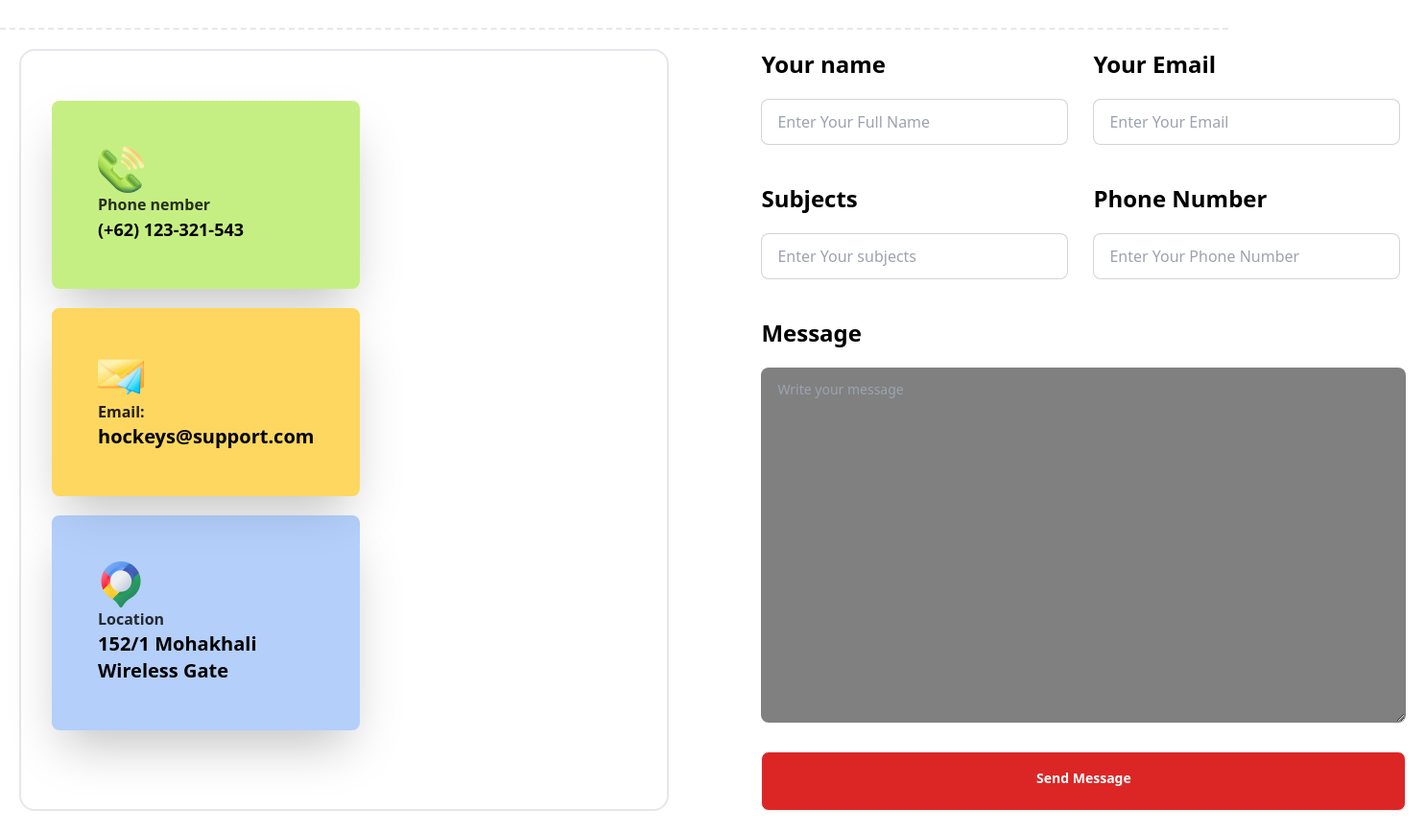
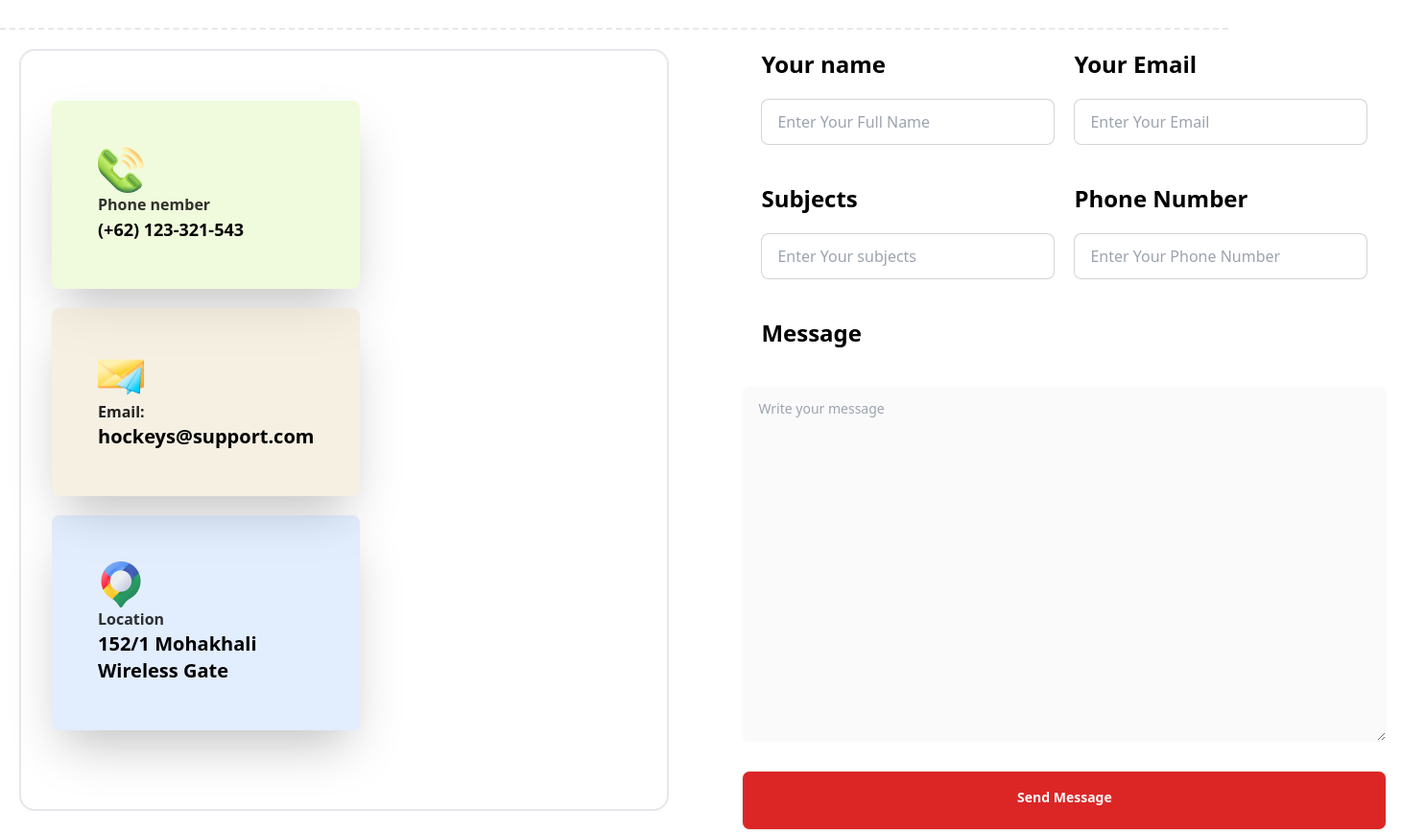
Before and after one commit to radiyashimu1122/assignment-3, a plain HTML site: page index.html in a window 1280 px wide. Shown: the part 4707-5575 px from the top of the page at 96% size, 1485 px wide, since content can reach past the window. Drawn offline with nearby package versions, Linux system fonts and the light colour scheme.

Commit message:
responsive update

```diff
--- a/index.html
+++ b/index.html
@@ -11,9 +11,9 @@
 <link href="https://fonts.googleapis.com/css2?family=Manrope:wght@700;800&display=swap" rel="stylesheet">
  <!-- This is Css link -->
  <link rel="stylesheet" href="style.css">
- <!-- This is favicone -->
+ <!-- This is favicon  -->
  <link rel="icon" type="image/x-icon" href="images/favicone.jpg">
- <!-- Tailwind and Daisy UI link -->
+ <!-- This is  Tailwind and Daisy UI link -->
  <link href="https://cdn.jsdelivr.net/npm/daisyui@4.6.0/dist/full.min.css" rel="stylesheet" type="text/css" />
 <script src="https://cdn.tailwindcss.com"></script>
 </head>
@@ -89,7 +89,7 @@
       <p class="text-[#0d0d1266]"> <strong>Portage Lake Hockey Club in 1904, one of the first professional hockey clubs.
         <br>professional ice hockey club based in Bratislava, Slovakia. In 2012, they left</strong></p>
   </div>
-   <!-- This is progress section start   -->
+   <!-- This is Professional Hockeys Club section start   -->
   <div class="flex flex-col lg:flex-row text-center gap-6">
       <div class="flex flex-col justify-between items-center ">
           <div class="radial-progress text-red-500 mb-6" style="--value:87;" role="progressbar"><span class="text-black">87%</span></div>
@@ -120,8 +120,9 @@
           </div>
           </div>
           </div>
-  <!-- This is progress section end -->
 </section>
+<!-- This is Professional Hockeys Club section end -->
+<!-- This is Program Section start   -->
 <section class="my-[50px]">
   <div
     class="border-y-2 border-dashed my-[50px] text-center py-8 flex flex-col gap-6">
@@ -194,7 +195,7 @@
     </div>
   </div>
 </section>
-
+<!-- This is Program Section start   -->
    <!-- Our new products section start  -->
 <div class="border-y-2 border-dashed  text-center py-8 flex flex-col gap-6 ">
   <h1 class="text-4xl"><span class="text-[black] font-bold ">Our New Products</span></h1>
@@ -301,12 +302,9 @@
  <!-- This is Clients Question section start -->
 <section class="container mx-auto ">
   <div class=" border-y-2 border-dashed mx-auto text-center ">
-      <!-- <hr class=" mx-auto text-center my-5"> -->
       <h2 class="text-2xl lg:text-4xl font-bold text-black my-5">Clients Question</h2>
       <p class="opacity-80 p-5 font-bold">Here are the top 5 questions you'd ask your customers ·
         What can my company do to better serve your needs·<br> How satisfied are you with our products/services?</p>
-      <!-- <hr class=" mx-auto text-center my-8"> -->
-
   </div>
   <div class="border-2 rounded-2xl mt-8 mx-5 ">
       <div class="lg:flex ">
@@ -373,7 +371,9 @@
       </div>
   </div>
 </section>
-<!------- Get In Touch------ -->
+
+ <!-- This is Clients Question section start -->
+ <!-- This is  Get In Touch section start -->
 <section class="container mx-auto mt-5">
   <div class=" border-y-2 border-dashed   mx-auto text-center p-8 ">
       <h2 class="text-xl text-black lg:text-5xl font-bold pb-2">Get In Touch</h2>
@@ -382,72 +382,72 @@
   </div>
   <div class="lg:flex gap-14">
       <div class="border-2 rounded-2xl p-8 flex-1 lg:pr-80 m-5 ">
-          <div class="bg-[#bced6ed9] p-12 rounded-lg text-black mt-5 shadow-2xl ">
+          <div class="bg-[#bced6e3d] p-12 rounded-lg text-black mt-5 shadow-2xl ">
               <img src="Images/Group 1171275317.png" alt="">
               <p class="opacity-80"><strong>Phone nember</strong></p>
               <h3 class="text-lg font-bold">(+62) 123-321-543</h3>
           </div>
-          <div class="bg-[#fdd75f] p-12 rounded-lg text-black mt-5 shadow-2xl">
+          <div class="bg-[#ece3ca8a] p-12 rounded-lg text-black mt-5 shadow-2xl">
               <img src="Images/Group 1171275318.png" alt="">
               <p class="opacity-85"><strong>Email:</strong></p>
               <h3 class="text-xl font-bold">hockeys@support.com</h3>
           </div>
-          <div class="bg-[#629cf37a] p-12 rounded-lg text-black mt-5 shadow-2xl ">
+          <div class="bg-[#629cf32f] p-12 rounded-lg text-black mt-5 shadow-2xl ">
              <img src="Images/Group 1171275321.png" alt="">
               <p class="opacity-80"><strong>Location</strong></p>
               <h3 class="text-xl font-bold">152/1 Mohakhali Wireless Gate</h3>
           </div>
       </div>
       <div class="flex-1 ">
-          <div class="flex  px-5 py-5 gap-5 ">
+                  <div class="lg:flex px-5 py-5 gap-5">
                     <div class="flex-1">
                         <h2 class="text-2xl font-bold text-black pb-5">Your name</h2>
-                  <input type="text" placeholder="Enter Your Full Name"class="input input-bordered  w-full max-w-xs " />
+                        <input type="text" placeholder="Enter Your Full Name" class="input input-bordered w-full max-w-xs" />
                     </div>
                     <div class="flex-1">
                         <h2 class="text-2xl font-bold text-black pb-5">Your Email</h2>
-                 <input type="text" placeholder="Enter Your Email"class="input input-bordered  w-full max-w-xs bg- " />
+                        <input type="text" placeholder="Enter Your Email" class="input input-bordered w-full max-w-xs" />
                     </div>
                 </div>
-          <div class=" flex  px-5 py-5 gap-5">
+                <div class="lg:flex px-5 py-5 gap-5">
                     <div class="flex-1">
                         <h2 class="text-2xl font-bold text-black pb-5">Subjects</h2>
-                  <input type="text" placeholder="Enter Your subjects"class="input input-bordered  w-full max-w-xs " />
-
+                        <input type="text" placeholder="Enter Your subjects" class="input input-bordered w-full max-w-xs" />
                     </div>
                     <div class="flex-1">
                         <h2 class="text-2xl font-bold text-black pb-5">Phone Number</h2>
-                 <input type="text" placeholder="Enter Your Phone Number"class="input input-bordered  w-full max-w-xs " />
+                        <input type="text" placeholder="Enter Your Phone Number" class="input input-bordered w-full max-w-xs" />
                     </div>
                 </div>
-          <div class="flex px-5 py-5 gap-5">
+                <div class="flex flex-col px-5 py-5 gap-5">
                     <div>
                         <h2 class="text-2xl font-bold text-black pb-5">Message</h2>
-                 <textarea class="text-[#FF4240] bg-[gray] textarea textarea-ghost w-60 lg:h-[370px]
+                        <!-- Your message input goes here -->
+                    </div>
+                </div>
+
+                 <textarea class="text-[#FF4240] bg-[#fafafa] textarea textarea-ghost w-60 lg:h-[370px]
                  lg:w-[672px] mb-6
                " placeholder="Write your message"></textarea>
 
                     <button class="btn  pt-5 p-10 w-full text-white bg-red-600">Send Message</button>
-
       </div>
       </div>
       </div>
       </div>
       <div class="mx-auto">
-      <div class="bg-[#13131805] rounded-lg p-10 mx-5 text-center mt-10">
+      <div class="bg-[#13131808] rounded-lg p-10 mx-5 text-center mt-10">
           <h3 class="text-white text-3xl font-semibold mb-5 "><span class="text-black font-bold">Social Media</span></h3>
           <div class="flex justify-center  items-center gap-5 text-2xl">
               <i class="fa-brands fa-twitter"></i>
               <i class="fa-brands fa-facebook"></i>
               <i class="fa-brands fa-instagram"></i>
               <i class="fa-brands fa-github"></i>
-
           </div>
       </div>
 </section>
-<!-- </main> -->
- <footer>
-<section>
+ <!-- This is  Get In Touch section start -->
+<!-- This is footer section start -->
           <footer class=" flex flex-col lg:flex-row text-center gap-6 mx-auto footer p-10 bg-black text-base-content my-10 lg:mx-10">
           <aside class="text-white">
           <h2 class="text-2xl font-bold">Get In Touch</h2>
@@ -455,13 +455,11 @@
           something<br> to realize and understand .</p>
           <div class="flex items-center gap-3">
           <i class="fa-solid fa-envelope text-red-500"></i>
-
           <p class="text-lg">hockeys@support.com</p>
           </div>
           <div class="flex items-center gap-3">
           <i class="fa-solid fa-phone text-red-500 "></i>
           <p>(+62) 123-321-543</p>
-
           </div>
           </aside>
           <div class="text-white">
@@ -487,8 +485,7 @@
         <a class="link link-hover"> Hockeys for Adult</a>
         </div>
        </footer>
-</section>
-</footer>
+<!-- This is footer section end -->
 <script src="https://kit.fontawesome.com/ac57d5bc4b.js" crossorigin="anonymous"></script>
 </body>
 </html>
```
Lines whose indentation alone changed are shown as unchanged.
